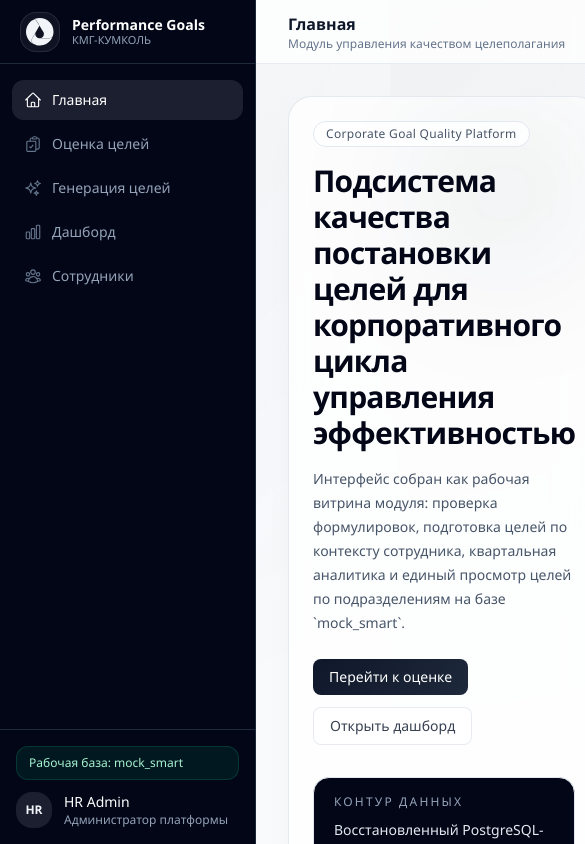
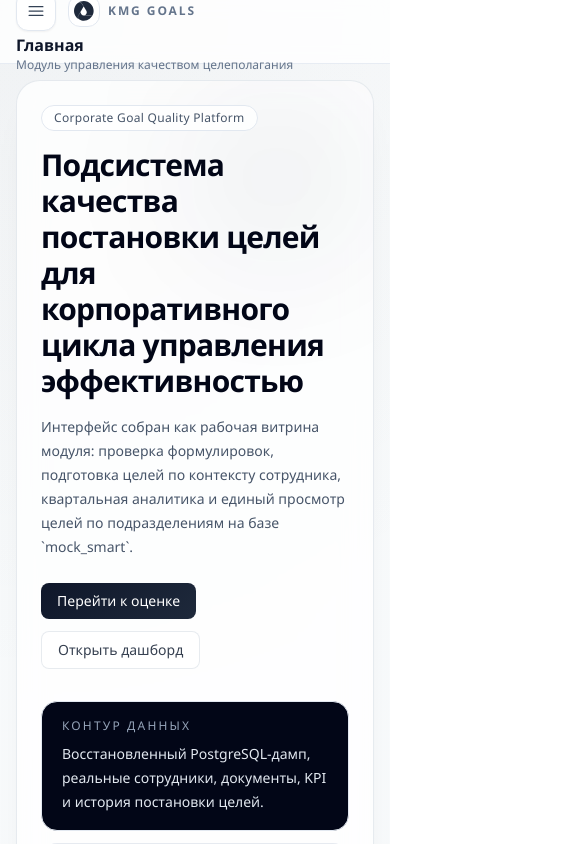
Before and after one commit to sh1dzn/HR_KMG, a React (Vite) app in the folder frontend/: page / in a window 390 px wide. Shown: the top 844 px of the page, 585 px wide, since content can reach past the window. Built offline with nearby package versions, Linux system fonts and the light colour scheme; no server answers.

Commit message:
feat: improve mobile navigation layout

```diff
--- a/frontend/src/App.jsx
+++ b/frontend/src/App.jsx
@@ -1,3 +1,4 @@
+import { useEffect, useState } from 'react'
 import { Routes, Route, NavLink, useLocation } from 'react-router-dom'
 import {
   HomeIcon,
@@ -5,6 +6,8 @@ import {
   SparklesIcon,
   ChartBarIcon,
   UserGroupIcon,
+  Bars3Icon,
+  XMarkIcon,
 } from '@heroicons/react/24/outline'
 import GoalEvaluation from './pages/GoalEvaluation'
 import GoalGeneration from './pages/GoalGeneration'
@@ -31,11 +34,30 @@ const pageTitles = {
 
 function App() {
   const location = useLocation()
+  const [mobileMenuOpen, setMobileMenuOpen] = useState(false)
   const currentTitle = pageTitles[location.pathname] || 'HR AI Module'
+
+  useEffect(() => {
+    setMobileMenuOpen(false)
+  }, [location.pathname])
 
   return (
     <div className="flex min-h-screen bg-transparent">
-      <aside className="fixed inset-y-0 left-0 z-50 flex w-64 flex-col border-r border-slate-800 bg-slate-950 text-slate-100">
+      {mobileMenuOpen && (
+        <button
+          type="button"
+          aria-label="Закрыть меню"
+          className="fixed inset-0 z-40 bg-slate-950/45 backdrop-blur-[2px] lg:hidden"
+          onClick={() => setMobileMenuOpen(false)}
+        />
+      )}
+
+      <aside
+        className={[
+          'fixed inset-y-0 left-0 z-50 flex w-72 max-w-[88vw] flex-col border-r border-slate-800 bg-slate-950 text-slate-100 transition-transform duration-200 ease-out lg:w-64',
+          mobileMenuOpen ? 'translate-x-0' : '-translate-x-full lg:translate-x-0',
+        ].join(' ')}
+      >
         <div className="flex h-16 items-center gap-3 border-b border-slate-800 px-5">
           <div className="flex h-10 w-10 items-center justify-center rounded-2xl border border-white/10 bg-white/5">
             <KmgLogo className="h-7 w-7 text-slate-100" />
@@ -44,6 +66,14 @@ function App() {
             <div className="text-sm font-semibold leading-tight text-white">Performance Goals</div>
             <div className="text-[11px] leading-tight text-slate-400">КМГ-КУМКОЛЬ</div>
           </div>
+          <button
+            type="button"
+            aria-label="Закрыть меню"
+            className="ml-auto inline-flex h-9 w-9 items-center justify-center rounded-xl border border-white/10 bg-white/5 text-slate-300 lg:hidden"
+            onClick={() => setMobileMenuOpen(false)}
+          >
+            <XMarkIcon className="h-5 w-5" />
+          </button>
         </div>
 
         <nav className="flex-1 space-y-1 px-3 py-4">
@@ -87,9 +117,25 @@ function App() {
         </div>
       </aside>
 
-      <div className="flex flex-1 flex-col pl-64">
-        <header className="sticky top-0 z-40 flex h-16 items-center justify-between border-b border-slate-200/80 bg-white/75 px-8 backdrop-blur">
+      <div className="flex flex-1 flex-col lg:pl-64">
+        <header className="sticky top-0 z-30 flex h-16 items-center justify-between border-b border-slate-200/80 bg-white/80 px-4 backdrop-blur sm:px-6 lg:px-8">
           <div>
+            <div className="mb-0.5 flex items-center gap-3 lg:hidden">
+              <button
+                type="button"
+                aria-label="Открыть меню"
+                className="inline-flex h-10 w-10 items-center justify-center rounded-xl border border-slate-200 bg-white text-slate-700 shadow-sm"
+                onClick={() => setMobileMenuOpen(true)}
+              >
+                <Bars3Icon className="h-5 w-5" />
+              </button>
+              <div className="flex items-center gap-2">
+                <div className="flex h-8 w-8 items-center justify-center rounded-xl border border-slate-200 bg-white">
+                  <KmgLogo className="h-5 w-5 text-slate-800" />
+                </div>
+                <span className="text-xs font-semibold uppercase tracking-[0.16em] text-slate-500">KMG Goals</span>
+              </div>
+            </div>
             <h1 className="text-base font-semibold text-slate-900">{currentTitle}</h1>
             <div className="text-xs text-slate-500">Модуль управления качеством целеполагания</div>
           </div>
@@ -98,7 +144,7 @@ function App() {
           </div>
         </header>
 
-        <main className="flex-1 p-8">
+        <main className="flex-1 p-4 sm:p-6 lg:p-8">
           <Routes>
             <Route path="/" element={<Home />} />
             <Route path="/evaluation" element={<GoalEvaluation />} />
```
